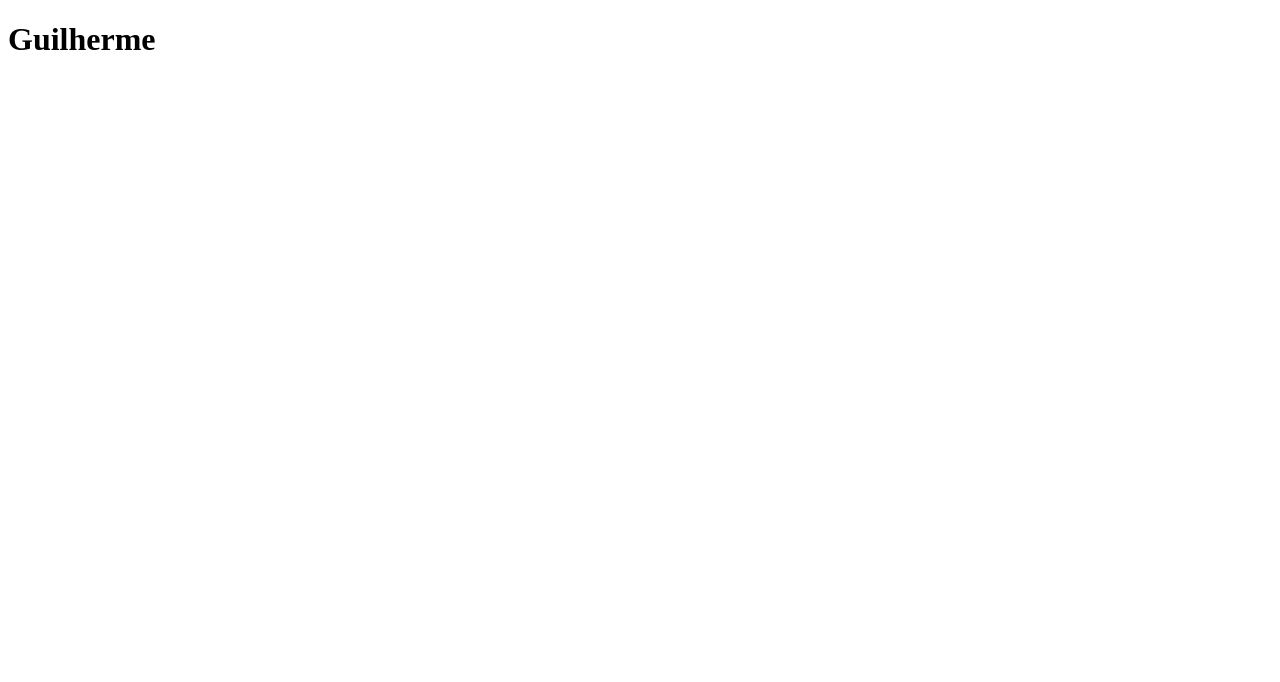
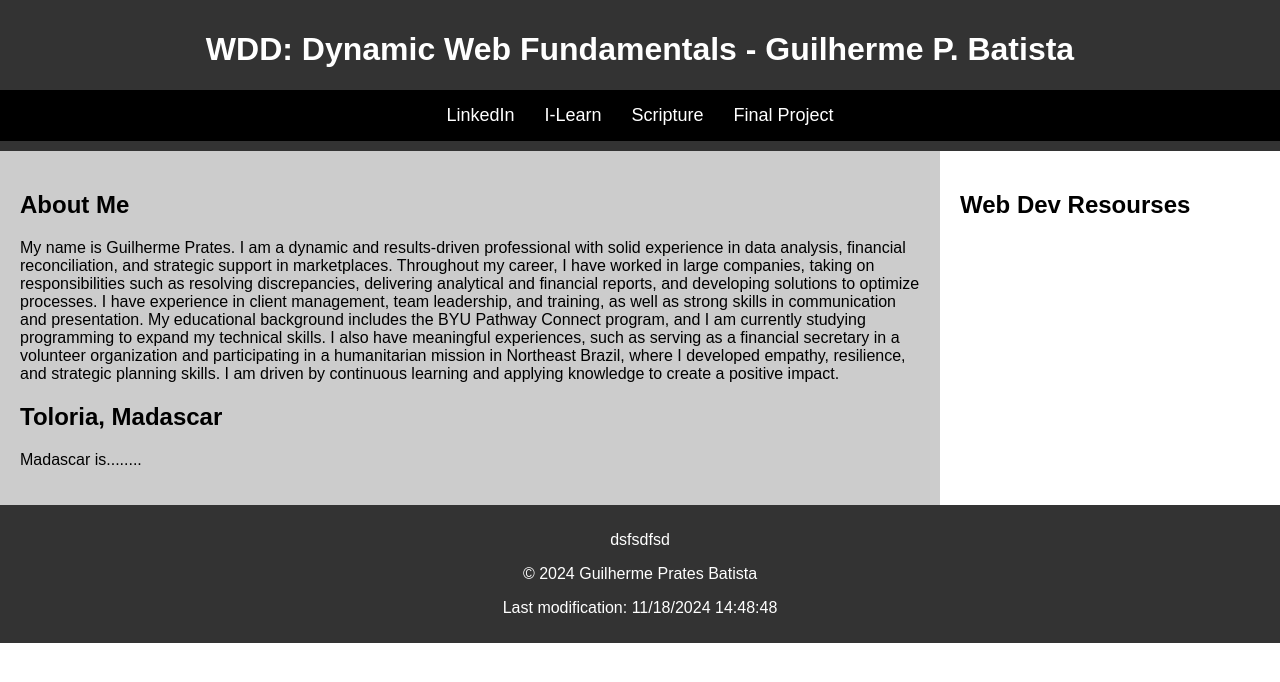
Before and after one commit to guilhermeprates2258/wdd131, a plain HTML site: page index.html in a window 1280 px wide. Drawn offline with Linux system fonts and the light colour scheme.

Commit message:
fourth change

```diff
--- /dev/null
+++ b/Styles/base.css
@@ -0,0 +1,68 @@
+body {
+    margin: 0;
+    font-family: Arial, sans-serif;
+  }
+
+  header, footer {
+    background-color: #333;
+    color: white;
+    text-align: center;
+    padding: 10px 0;
+  }
+
+  nav {
+    background-color: #000;
+    display: flex;
+    justify-content: center;
+    padding: 10px 0;
+  }
+
+  nav a {
+    position: relative;
+    color: white;
+    margin: 0 15px;
+    text-decoration: none;
+    font-size: 18px;
+    padding: 5px 0;
+    transition: color 0.3s ease;
+  }
+
+  nav a:hover {
+    color: hsl(189, 100%, 64%); /* Troca a cor do texto ao passar o mouse */
+  }
+
+  nav a::after {
+    content: '';
+    position: absolute;
+    left: 0;
+    bottom: 0;
+    width: 100%;
+    height: 3px;
+    background-color: hsl(189, 100%, 64%); /* Cor do efeito */
+    transform: scaleX(0); /* Inicialmente invisível */
+    transform-origin: right;
+    transition: transform 0.3s ease-out;
+  }
+
+  nav a:hover::after {
+    transform: scaleX(1); /* Expande a barra ao passar o mouse */
+    transform-origin: left;
+}
+
+
+  .main-content {
+    display: flex;
+    flex-direction: row;
+  }
+
+  .main-content .main {
+    flex: 3;
+    background-color: #ccc;
+    padding: 20px;
+  }
+
+  .main-content .aside {
+    flex: 1;
+    background-color: white;
+    padding: 20px;
+  }
--- a/index.html
+++ b/index.html
@@ -3,10 +3,42 @@
 <head>
     <meta charset="UTF-8">
     <meta name="viewport" content="width=device-width, initial-scale=1.0">
-    <title>WDD 131</title>
+    <title>WDD: Dynamic Web Fundamentals - Guilherme P. Batista</title>
+    <link rel="stylesheet" href="Styles\base.css">
+    <script src="scripts\getdates.js" defer></script>
 </head>
 <body>
-    <h1>Guilherme</h1>
+    <header>
+        <div>
+            <h1>WDD: Dynamic Web Fundamentals - Guilherme P. Batista</h1>
+        </div>
+        <nav>
+            <a href="https://www.linkedin.com/in/guilherme-prates-batista/">LinkedIn</a>
+            <a href="https://byui.instructure.com/">I-Learn</a>
+            <a href="https://www.churchofjesuschrist.org/study/scriptures/bofm/1-ne/3?lang=eng&id=p7#p7">Scripture</a>
+            <a href="#">Final Project</a>
+        </nav>
+    </header>
 
+    <main class="main-content">
+        <div class="main">
+            <h2>About Me</h2>
+            <P>My name is Guilherme Prates. I am a dynamic and results-driven professional with solid experience in data analysis, financial reconciliation, and strategic support in marketplaces. Throughout my career, I have worked in large companies, taking on responsibilities such as resolving discrepancies, delivering analytical and financial reports, and developing solutions to optimize processes. I have experience in client management, team leadership, and training, as well as strong skills in communication and presentation.
+                My educational background includes the BYU Pathway Connect program, and I am currently studying programming to expand my technical skills. I also have meaningful experiences, such as serving as a financial secretary in a volunteer organization and participating in a humanitarian mission in Northeast Brazil, where I developed empathy, resilience, and strategic planning skills. I am driven by continuous learning and applying knowledge to create a positive impact.</P>
+
+            <h2>Toloria, Madascar</h2>
+            <p>Madascar is........</p>
+
+        </div>
+        <div class="aside">
+            <h2>Web Dev Resourses</h2>
+        </div>
+    </main>
+
+    <footer>
+        <p>dsfsdfsd</p>
+        <p id="copyright">oi</p> <!-- Aqui aparecerá o ano atual -->
+        <p id="last-modified"></p> <!-- Aqui aparecerá a última modificação -->
+    </footer>
 </body>
 </html>
--- /dev/null
+++ b/scripts/getdates.js
@@ -0,0 +1,5 @@
+const currentYear = new Date().getFullYear();
+document.getElementById("copyright").textContent = `© ${currentYear} Guilherme Prates Batista`;
+
+const lastModified = document.lastModified;
+document.getElementById("last-modified").textContent = `Last modification: ${lastModified}`;
--- /dev/null
+++ b/week01/scripts/myscripts.js
@@ -0,0 +1,5 @@
+let myName = "guilherme";
+let myAge = 23;
+
+myName = "Bob";
+myAge = 40;
```
Also changed, not shown: week01/basic-layout.html (+16 -8 lines), 1 other file.
